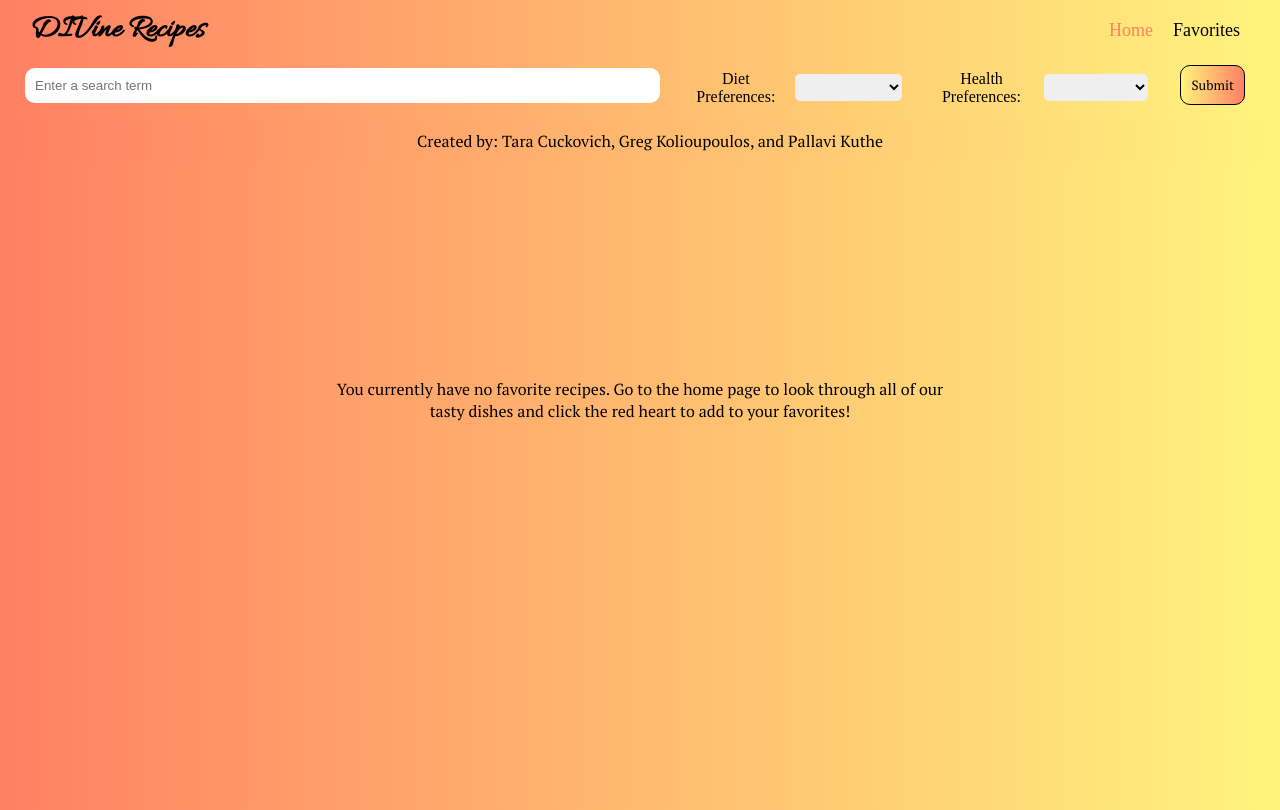
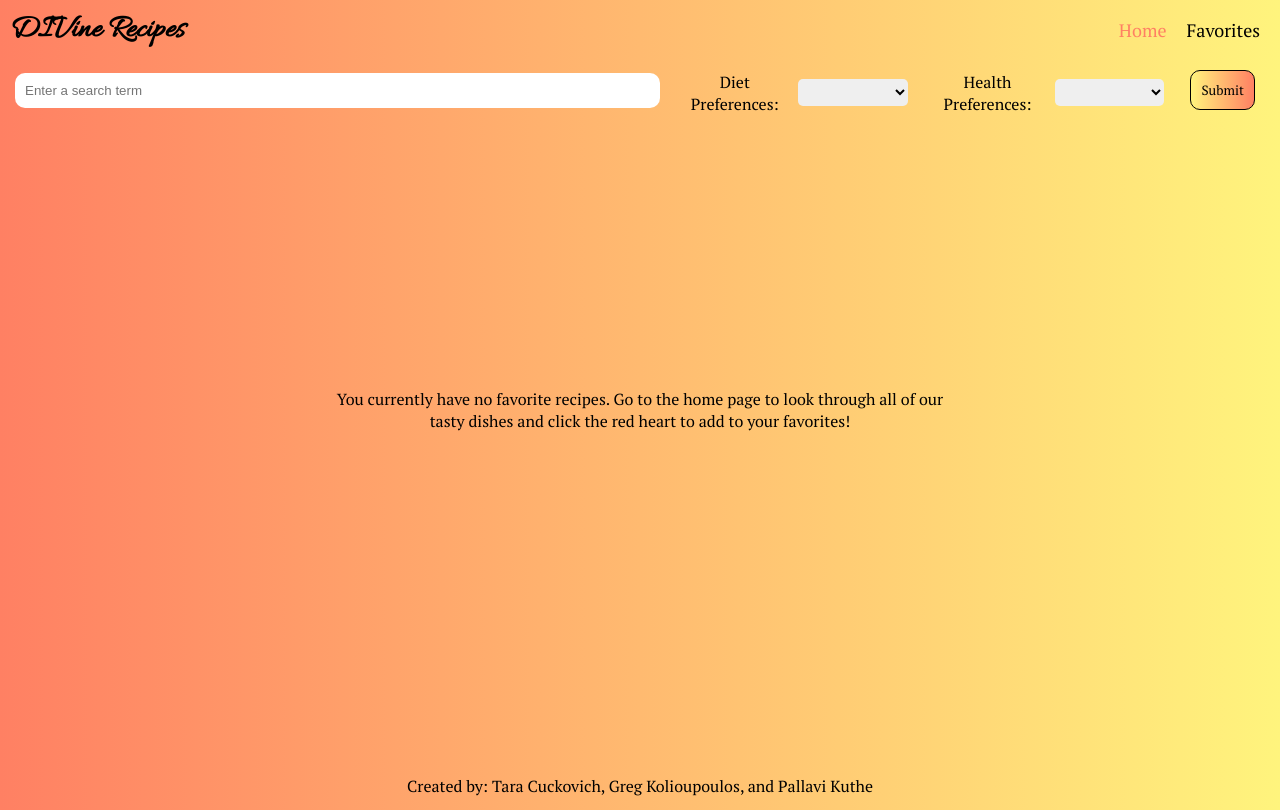
Before and after one commit to taracuck/angular-recipes-project, an Angular app: page /favorites in a window 1280 px wide. Built offline with nearby package versions, Linux system fonts and the light colour scheme.

Commit message:
style stuff

```diff
--- a/src/app/app.component.css
+++ b/src/app/app.component.css
@@ -0,0 +1,4 @@
+.all-content {
+  position: relative;
+  min-height: 100vh;
+}
--- a/src/app/app.component.html
+++ b/src/app/app.component.html
@@ -1 +1,3 @@
-<router-outlet></router-outlet>
+<div class="all-content">
+  <router-outlet></router-outlet>
+</div>
--- a/src/app/footer/footer.component.css
+++ b/src/app/footer/footer.component.css
@@ -1,7 +1,9 @@
 .footer {
   text-align: center;
+  background: none;
+  position: absolute;
+  bottom: 10px;
   width: 100%;
-  background: linear-gradient(to right, #ff8063, #fff47d);
-  padding: 10px;
-  bottom: 0;
+  height: 25px;
+  box-sizing: border-box;
 }
--- a/src/app/header/header.component.css
+++ b/src/app/header/header.component.css
@@ -5,7 +5,7 @@ h1 {
   display: flex;
   justify-content: space-between;
   align-items: center;
-  margin: 0px 20px;
+  margin: 10px;
 }
 
 .header-image {
--- a/src/app/recipe/recipe.component.css
+++ b/src/app/recipe/recipe.component.css
@@ -98,7 +98,7 @@
 /* Tooltip text */
 .tooltip .tooltiptext {
   visibility: hidden;
-  width: 100px;
+  width: 80px;
   color: black;
   text-align: center;
   padding: 5px 0;
--- a/src/app/recipe/recipe.component.html
+++ b/src/app/recipe/recipe.component.html
@@ -9,7 +9,12 @@
           (click)="sendFavoriteEvent(recipeRef)"
           [ngClass]="{ red: checkIfFavorite(recipeRef) }"
         ></i>
-        <span class="tooltiptext">Add To Favorites</span>
+        <span *ngIf="!checkIfFavorite(recipeRef)" class="tooltiptext"
+          >Add To Favorites</span
+        >
+        <span *ngIf="checkIfFavorite(recipeRef)" class="tooltiptext"
+          >Remove From Favorites</span
+        >
       </div>
       <p class="info">Cal/serving: {{ recipeServing }}</p>
       <div class="tooltip">
--- a/src/styles.css
+++ b/src/styles.css
@@ -4,21 +4,17 @@ h2,
 h3,
 p,
 ul,
-button {
+button,
+body {
   margin: 0;
   padding: 0;
   font-family: "PT Serif", serif;
 }
 
-html {
-  height: 100%;
-}
-
 body {
   background: linear-gradient(to right, #ff8063, #fff47d);
-  margin: 10px;
-  padding: 0;
-  height: 100%;
+  overflow-x: hidden;
+  overflow-y: scroll;
 }
 
 .red {
@@ -28,4 +24,6 @@ body {
 .recipe-container {
   display: flex;
   flex-wrap: wrap;
+  margin: 10px;
+  padding-bottom: 40px;
 }
```
